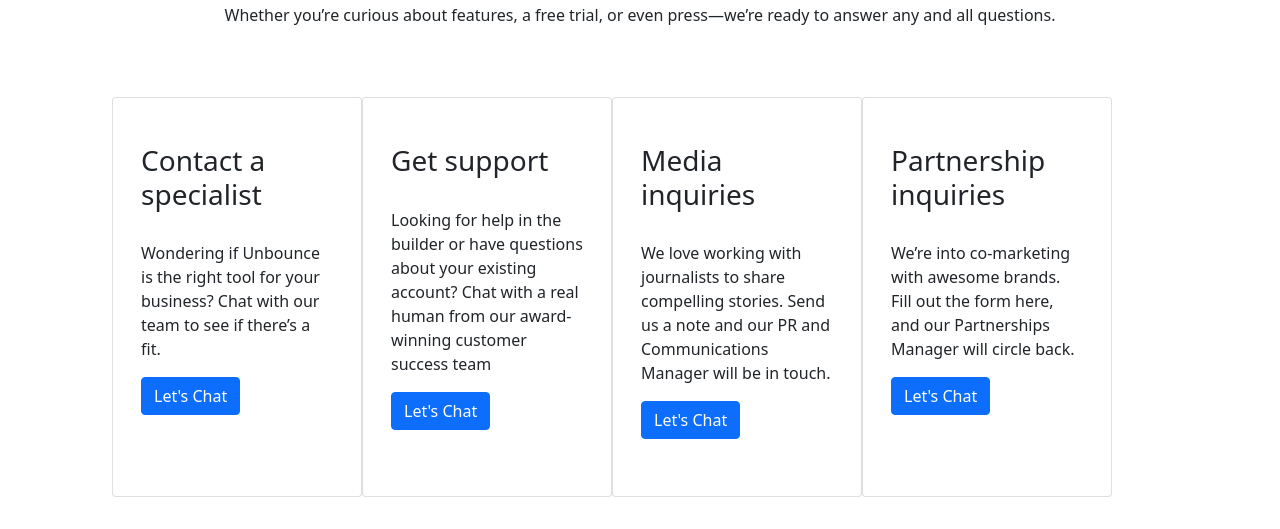
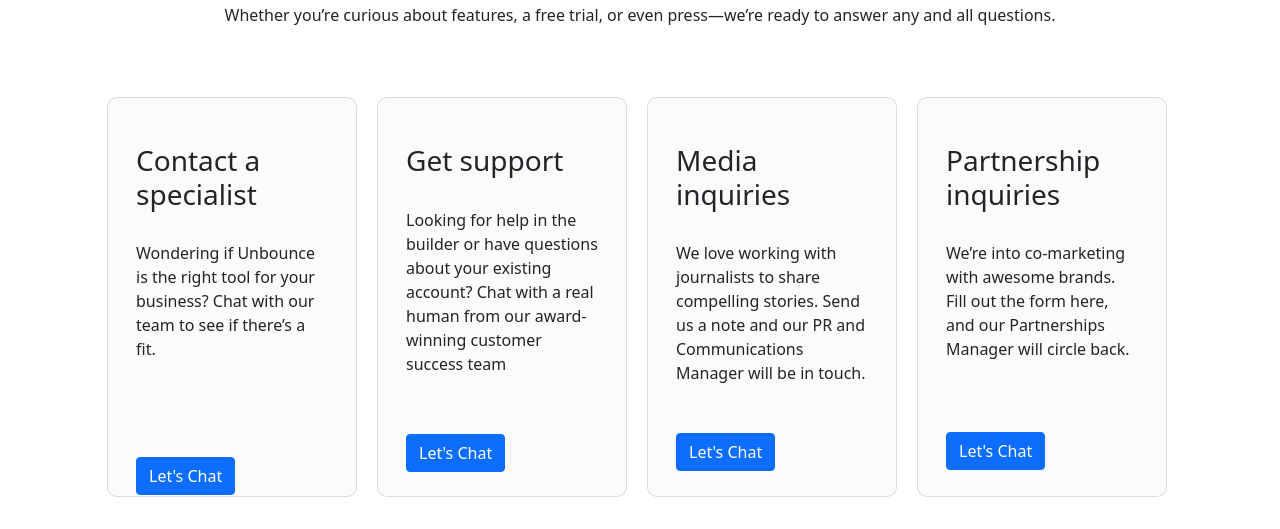
Before and after one commit to uncertainco/org-website, a plain HTML site: page contact/contact.html in a window 1280 px wide. Shown: the part 271-800 px from the top of the page. Drawn offline with nearby package versions, Linux system fonts and the light colour scheme.

Commit message:
contact page design update

```diff
--- a/contact/contact.css
+++ b/contact/contact.css
@@ -12,8 +12,17 @@
      margin-top: 70px;
  }
 
- .card-left-margin{
-     margin-left: 30px;
+ .margin-footer{
+   margin-top: 150px;
+ }
+
+ .card-margin-left{
+   margin-left: 25px;
+ }
+
+ .card-margin{
+     margin-right: 20px;
+     border-radius: 10px;
  }
 .card-size{
     height: 400px;
@@ -27,6 +36,24 @@
 
 }
 
+.card-button1{
+  margin-top: 80px;
+}
+
+.card-button2{
+  margin-top: 42px;
+}
+.card-button3{
+  margin-top: 32px;
+}
+.card-button4{
+  margin-top: 55px;
+}
+
+.card-background{
+  background-color: #FBFBFB;
+}
+
 
   .form-control::placeholder {
     font-size: 0.95rem;
--- a/contact/contact.html
+++ b/contact/contact.html
@@ -13,6 +13,9 @@
     <nav id="navbar" class="navbar navbar-expand-lg navbar-dark bg-dark sticky">
         <div class="container-fluid">
           <a class="navbar-brand" href="#">Uncertain Co</a>
+          <button class="navbar-toggler" type="button" data-bs-toggle="collapse" data-bs-target="#navbarNav" aria-controls="navbarNav" aria-expanded="false" aria-label="Toggle navigation">
+            <span class="navbar-toggler-icon"></span>
+          </button>
           <div class="collapse navbar-collapse navbar justify-content-end" id="navbarNavAltMarkup">
             <div class="navbar-nav">
               <a class="nav-link " aria-current="page" href="#">Home</a>
@@ -33,42 +36,42 @@
       </div>
 
         <div class="container margin">
-          <div class="row card-left-margin">
+          <div class="row card-margin-left">
 
-            <div class="card card-size ">
-              <div class="card-body ">
+            <div class="card card-size card-margin card-background">
+              <div class="card-body">
                 <h3 class="card-title card-content"> Contact a specialist</h3>
                 <p class="card-text card-content">Wondering if Unbounce is the right tool for your business? Chat with our team to see if there’s a fit.
                 </p>
-                <a href="#" class="btn btn-primary card-button">Let's Chat</a>
+                <a href="#" class="btn btn-primary card-button card-button1">Let's Chat</a>
               </div>
             </div>
 
-            <div class="card card-size">
+            <div class="card card-size card-margin card-background">
               <div class="card-body">
                 <h3 class="card-title card-content"> Get support</h3>
                 <p class="card-text card-content">Looking for help in the builder or have questions about your existing account? Chat with a real human from our award-winning customer success team
                 </p>
-                <a href="#" class="btn btn-primary card-button">Let's Chat</a>
+                <a href="#" class="btn btn-primary card-button card-button2">Let's Chat</a>
               </div>
             </div>
 
-            <div class="card card-size">
+            <div class="card card-size card-margin card-background">
               <div class="card-body">
                 <h3 class="card-title card-content">Media inquiries</h3>
                 <p class="card-text card-content">We love working with journalists to share compelling stories. Send us a note and our PR and Communications Manager will be in touch.
                 </p>
-                <a href="#" class="btn btn-primary card-button">Let's Chat</a>
+                <a href="#" class="btn btn-primary card-button card-button3">Let's Chat</a>
               </div>
             </div>
 
 
-            <div class="card card-size">
+            <div class="card card-size card-margin card-background">
               <div class="card-body">
                 <h3 class="card-title card-content">Partnership inquiries</h3>
                 <p class="card-text card-content">We’re into co-marketing with awesome brands. Fill out the form here, and our Partnerships Manager will circle back.
                 </p>
-                <a href="#" class="btn btn-primary card-button">Let's Chat</a>
+                <a href="#" class="btn btn-primary card-button card-button4">Let's Chat</a>
               </div>
             </div>
 
@@ -76,7 +79,7 @@
         </div>
 
 
-        <footer class="bg-white">
+        <footer class="bg-dark margin-footer">
           <div class="container py-5">
             <div class="row py-4">
               <div class="col-lg-4 col-md-6 mb-4 mb-lg-0"><img src="img/logo.png" alt="" width="180" class="mb-3">
@@ -123,7 +126,7 @@
           </div>
 
           <!-- Copyrights -->
-          <div class="bg-light py-4">
+          <div class="bg-dark py-4">
             <div class="container text-center">
               <p class="text-muted mb-0 py-2">© 2021 Uncertain Co. All rights reserved.</p>
             </div>
```
